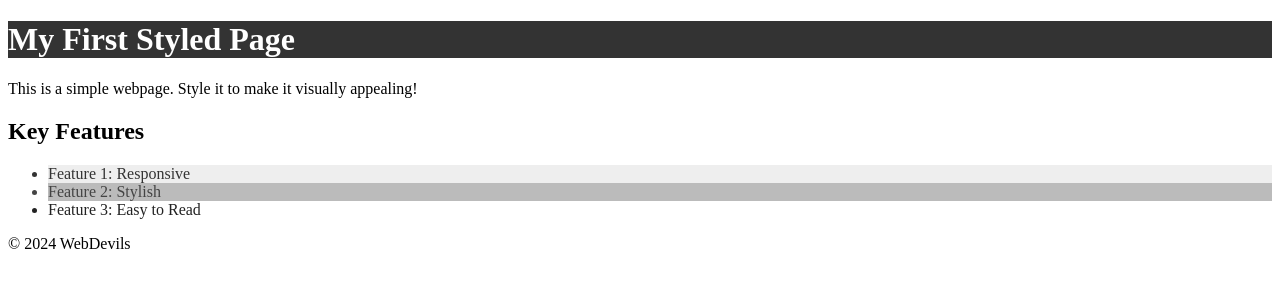
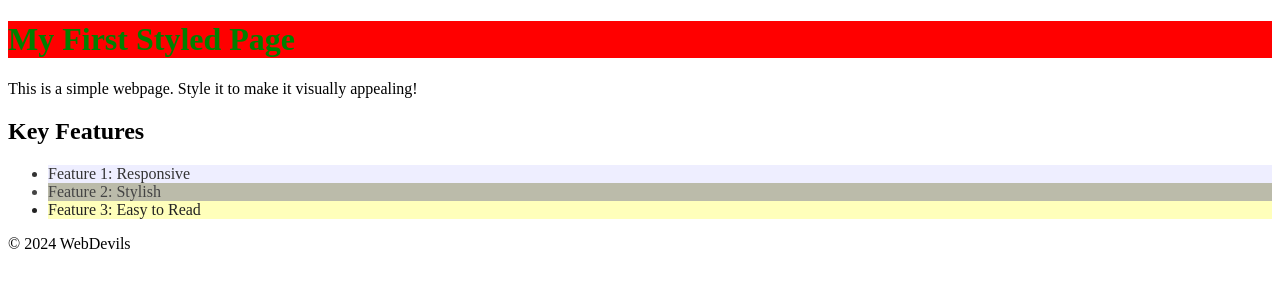
Before and after one commit to DCI-WD-TZ-23-D01/ho-02-css-styling-dci1234ines, a plain HTML site: page index.html in a window 1280 px wide. Drawn offline with Linux system fonts and the light colour scheme.

Commit message:
Update index.html 2

```diff
--- a/index.html
+++ b/index.html
@@ -8,7 +8,7 @@
 <body>
 
     <div id="header">
-        <h1 id="main-heading" style="background-color: #333; color: white;">My First Styled Page</h1>
+        <h1 id="main-heading" style="background-color: red; color: green;">My First Styled Page</h1>
     </div>
 
     <div id="content">
@@ -18,9 +18,9 @@
     <div id="features">
         <h2>Key Features</h2>
         <ul>
-            <li id="feature1" style="background-color: #eee; color: #333;">Feature 1: Responsive</li>
-            <li id="feature2" style="background-color: #bbb; color: #444;">Feature 2: Stylish</li>
-            <li id="feature3" style="background-color: #fff; color: #222;" >Feature 3: Easy to Read</li>
+            <li id="feature1" style="background-color: #eef; color: #333;">Feature 1: Responsive</li>
+            <li id="feature2" style="background-color: #bba; color: #444;">Feature 2: Stylish</li>
+            <li id="feature3" style="background-color: #ffb; color: #222;" >Feature 3: Easy to Read</li>
         </ul>
     </div>
 
```
